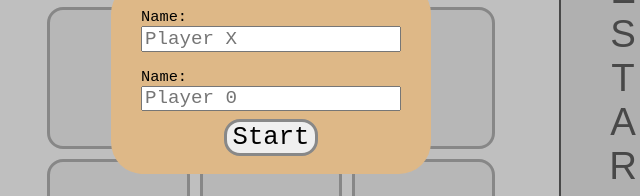
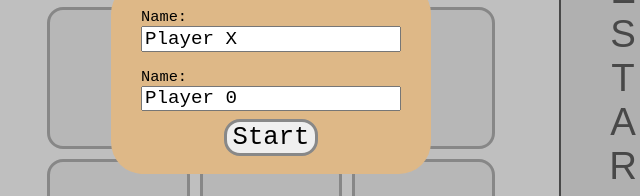
Before and after one commit to cc0803/Tic-Tac-Toe, a plain HTML site: page index.html in a window 1280 px wide. Shown: the part 322-518 px from the top of the page, 369-1009 px from the left. Drawn offline with Linux system fonts and the light colour scheme.

Commit message:
Add default value to form elements and shrink winner fontsize

```diff
--- a/index.html
+++ b/index.html
@@ -22,11 +22,11 @@
         <form action="">
             <div class="input-container">
                 <label for="playerOne">Name:</label>
-                <input type="text" id="playerOne" placeholder="Player X" required>
+                <input type="text" id="playerOne" value="Player X">
             </div>
             <div class="input-container">
                 <label for="playerTwo">Name:</label>
-                <input type="text" id="playerTwo" placeholder="Player 0" required>
+                <input type="text" id="playerTwo" value="Player 0">
             </div>
             <button type="submit">Start</button>
         </form>
--- a/styles.css
+++ b/styles.css
@@ -53,7 +53,7 @@ button {
     z-index: 10;
     background-color: #2227;
     color: white;
-    font-size: 10rem;
+    font-size: max(4rem, 4vw);
     display: grid;
     place-items: center;
     font-family: monospace, serif;
```
